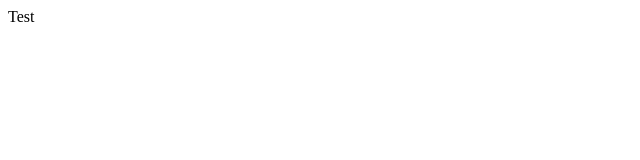
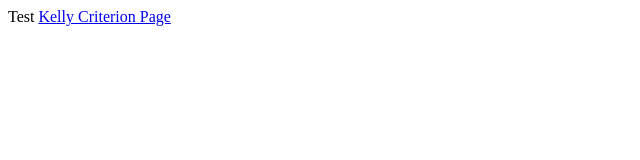
Before and after one commit to brandon-mckenzie/brandon-mckenzie.github.io, a plain HTML site: page index.html in a window 1280 px wide. Shown: the whole page, without its empty margins (0-640 px from the left). Drawn offline with Linux system fonts and the light colour scheme.

Commit message:
Update index.html

```diff
--- a/index.html
+++ b/index.html
@@ -1 +1,2 @@
 Test
+<a href="https://brandon-mckenzie.github.io/kellycrit.html">Kelly Criterion Page</a>
```
